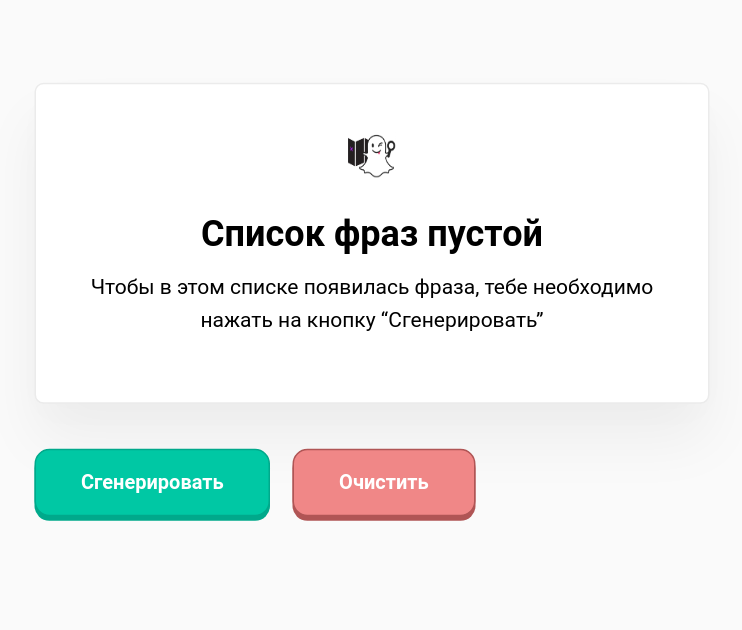
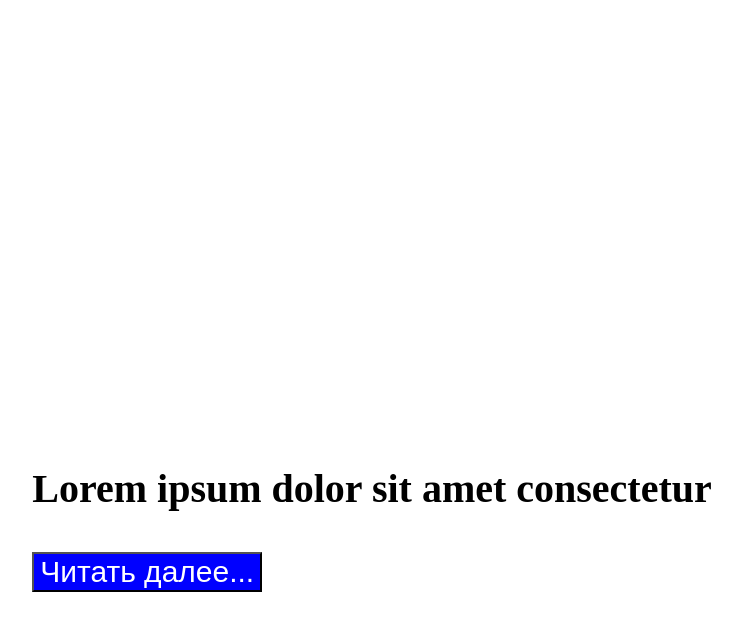
Before and after one commit to SlavaGolovatskyu/ReactTutorial, a React (Create React App) app: page / in a window 1280 px wide. Shown: the top 630 px of the page, without its empty margins (268-1010 px from the left). Built offline with nearby package versions, Linux system fonts and the light colour scheme; what webfontloader would draw is missing.

Commit message:
testing node-scss

```diff
--- a/package.json
+++ b/package.json
@@ -14,6 +14,7 @@
     "axios": "^0.22.0",
     "classnames": "^2.3.1",
     "dayjs": "^1.10.7",
+    "node-sass": "^4.14.0",
     "prop-types": "^15.7.2",
     "react": "^17.0.2",
     "react-dom": "^17.0.2",
--- a/src/index.js
+++ b/src/index.js
@@ -1,7 +1,7 @@
 import React, { StrictMode } from 'react';
 import ReactDOM from 'react-dom';
 import WebFontLoader from 'webfontloader';
-import App from './tutorial-4/App';
+import App from './scss/App';
 // import './css/index.css';
 
 WebFontLoader.load({
--- /dev/null
+++ b/src/scss/App.js
@@ -0,0 +1,12 @@
+import './index.scss';
+
+export default function App() {
+  return (
+    <div className="App">
+      <div className="article">
+        <p>Lorem ipsum dolor sit amet consectetur</p>
+        <button>Читать далее...</button>
+      </div>
+    </div>
+  );
+}
--- /dev/null
+++ b/src/scss/index.scss
@@ -0,0 +1,24 @@
+.App {
+  display: flex;
+  justify-content: center;
+  align-items: center;
+  height: 1000px;
+
+  .article {
+    p {
+      font-size: 40px;
+      font-weight: 800;
+    }
+
+    button {
+      font-size: 30px;
+      background-color: blue;
+      color: white;
+
+      &:hover {
+        background: rgb(27, 190, 141);
+        color: black;
+      }
+    }
+  }
+}
```
Also changed, not shown: 1 other file (tests, documents, lock files or other folders).
